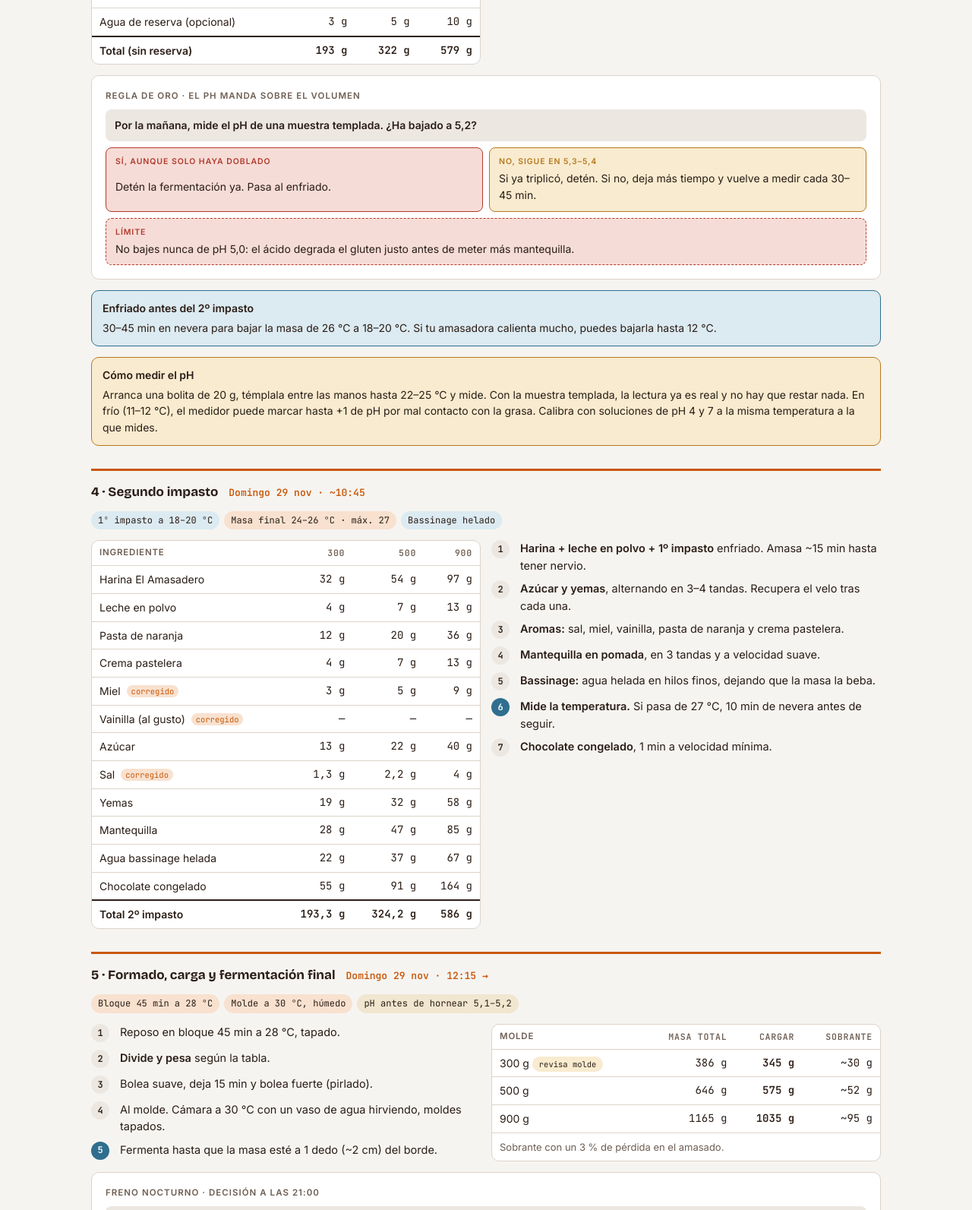
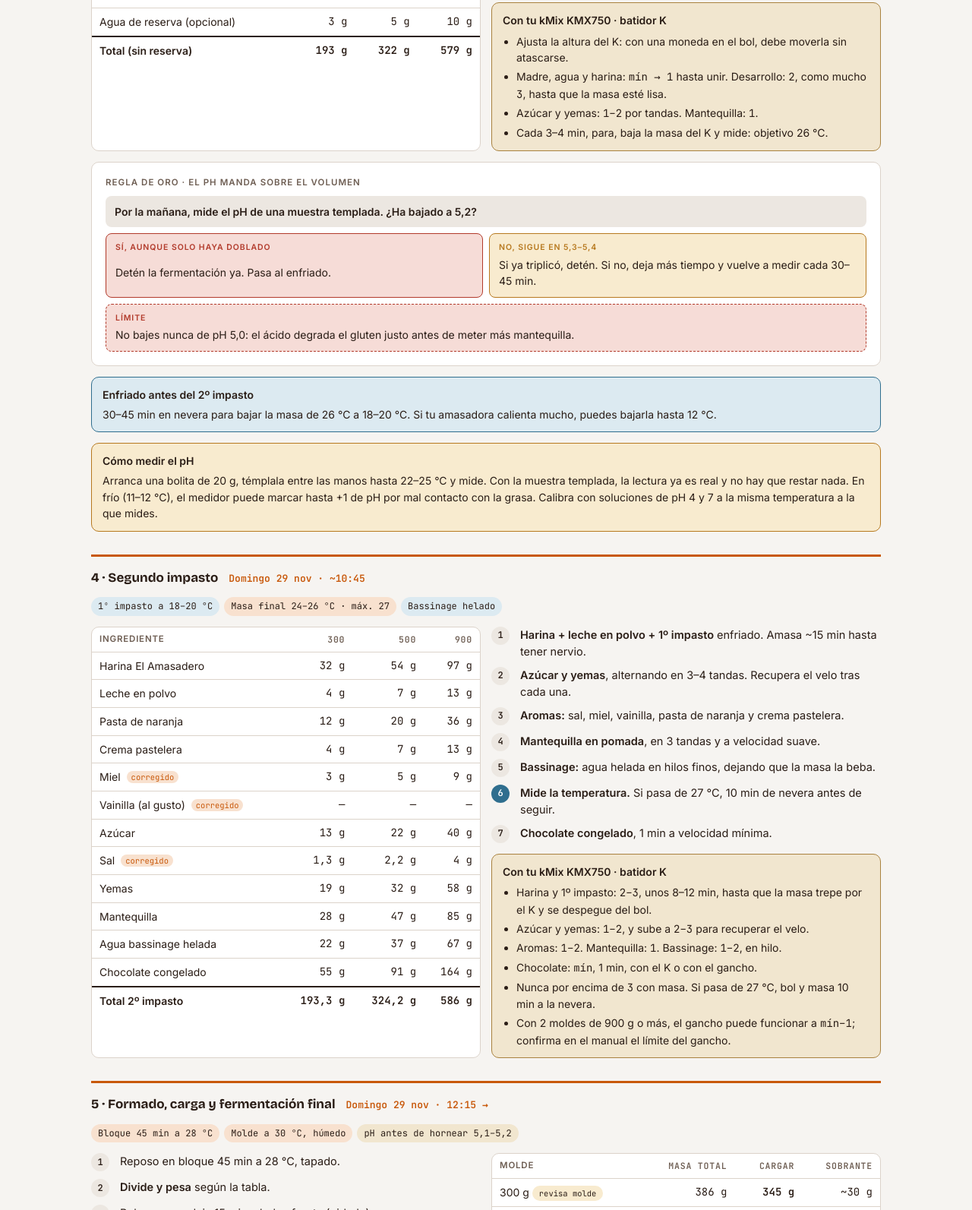
Before and after one commit to wanabisen/fermenta, a plain HTML site: page panettone/index.html in a window 1280 px wide. Shown: the part 3912-5505 px from the top of the page at 76% size. Drawn offline with nearby package versions, Linux system fonts and the light colour scheme.

Commit message:
Panettone: notas de amasado con kMix KMX750 en las fases 3 y 4
Co-Authored-By: Claude Opus 5.5 <noreply@anthropic.com>
Claude-Session: https://claude.ai/code/session_01FvpbxGHvUpWUkwJiDPUoKs

```diff
--- a/panettone/index.html
+++ b/panettone/index.html
@@ -166,6 +166,8 @@ tr.changed td:first-child::after{content:"corregido";margin-left:8px;font-family
 .callout.info{background:var(--cold-soft);border-color:var(--cold)}
 .callout.choc{background:var(--cocoa-soft);border-color:var(--cocoa)}
 .callout b{font-weight:600}
+.callout.mix{background:var(--almond-soft);border-color:var(--almond)}
+.callout ul{margin:2px 0 0;padding-left:18px;display:grid;gap:3px}
 
 /* decision flow */
 .flow{display:grid;gap:8px;font-size:14px}
@@ -424,6 +426,14 @@ body.printall .only-cacao{display:revert} body.printall tr.only-cacao{display:ta
           <li>Mantequilla en pomada en 2–3 tandas. Agua de reserva solo si la masa la pide.</li>
           <li class="ctrl">Mide: la masa debe estar a 26 °C. Bolea y pásala a un recipiente con una marca a ×3 de su volumen.</li>
         </ol>
+        <div class="callout mix"><b>Con tu kMix KMX750 · batidor K</b>
+          <ul>
+            <li>Ajusta la altura del K: con una moneda en el bol, debe moverla sin atascarse.</li>
+            <li>Madre, agua y harina: <span class="mono">mín → 1</span> hasta unir. Desarrollo: <span class="mono">2</span>, como mucho <span class="mono">3</span>, hasta que la masa esté lisa.</li>
+            <li>Azúcar y yemas: <span class="mono">1–2</span> por tandas. Mantequilla: <span class="mono">1</span>.</li>
+            <li>Cada 3–4 min, para, baja la masa del K y mide: objetivo 26 °C.</li>
+          </ul>
+        </div>
       </div>
     </div>
     <div class="panel flow">
@@ -456,6 +466,16 @@ body.printall .only-cacao{display:revert} body.printall tr.only-cacao{display:ta
           <li class="ctrl"><b>Mide la temperatura.</b> Si pasa de 27 °C, 10 min de nevera antes de seguir.</li>
           <li><b>Chocolate congelado</b>, 1 min a velocidad mínima.</li>
         </ol>
+        <div class="callout mix"><b>Con tu kMix KMX750 · batidor K</b>
+          <ul>
+            <li>Harina y 1º impasto: <span class="mono">2–3</span>, unos 8–12 min, hasta que la masa trepe por el K y se despegue del bol.</li>
+            <li>Azúcar<span class="only-cacao">, pasta de cacao</span> y yemas: <span class="mono">1–2</span>, y sube a <span class="mono">2–3</span> para recuperar el velo.</li>
+            <li>Aromas: <span class="mono">1–2</span>. Mantequilla: <span class="mono">1</span>. Bassinage: <span class="mono">1–2</span>, en hilo.</li>
+            <li>Chocolate: <span class="mono">mín</span>, 1 min, con el K o con el gancho.</li>
+            <li>Nunca por encima de <span class="mono">3</span> con masa. Si pasa de 27 °C, bol y masa 10 min a la nevera.</li>
+            <li>Con 2 moldes de 900 g o más, el gancho puede funcionar a <span class="mono">mín–1</span>; confirma en el manual el límite del gancho.</li>
+          </ul>
+        </div>
         <div class="callout choc only-cacao"><b>Agua en la versión cacao</b>La pasta ya aporta 20 / 35 / 65 g de agua, así que la tabla baja el bassinage un 40 %. Ajusta según la masa.</div>
       </div>
     </div>
```
